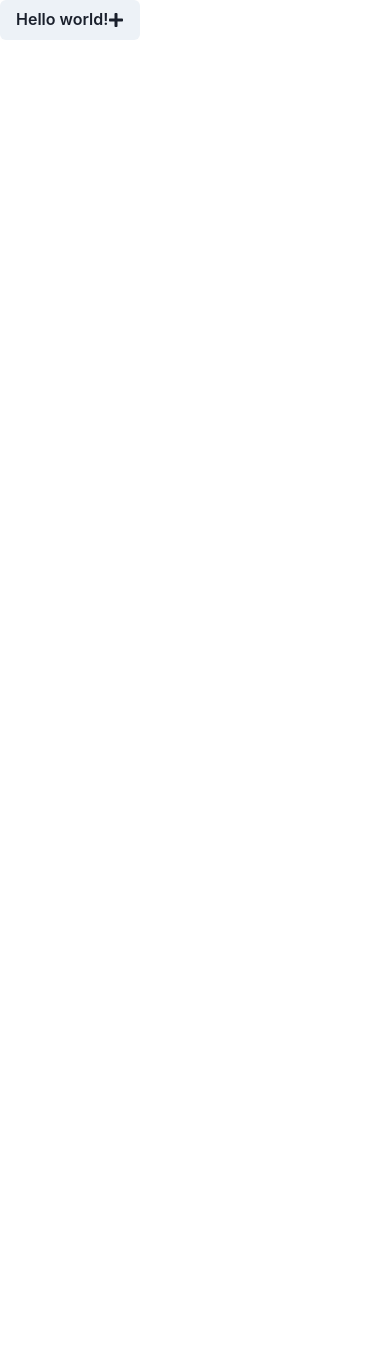
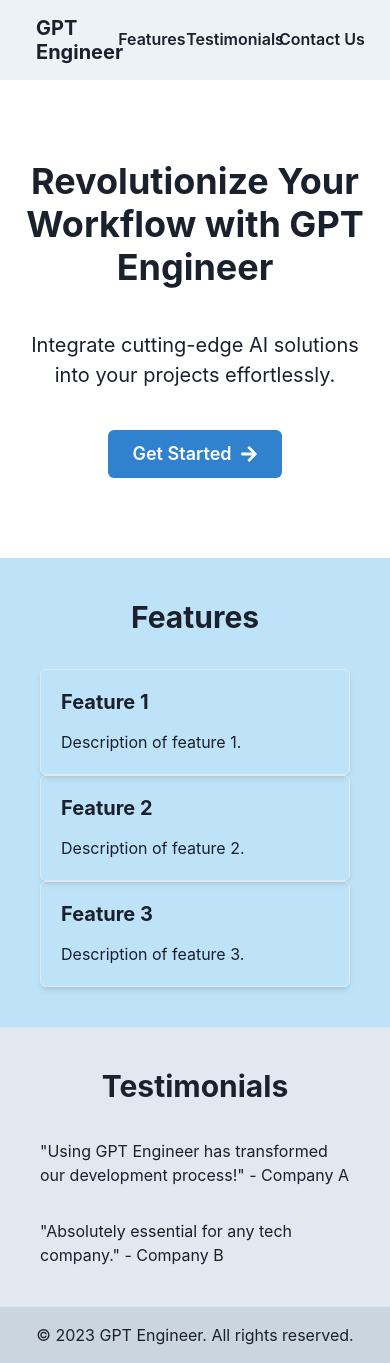
Before and after one commit to GPT-Engineer-App-Dev/cloud-portal, a React (Vite) app: page / in a window 390 px wide. Before the commit the page ends 844 px from the top, so only its background shows below. Built offline with nearby package versions, Linux system fonts and the light colour scheme.

Commit message:
Implemented a sleek and visually appealing landing page for a SaaS business with responsive layout.

```diff
--- a/src/pages/Index.jsx
+++ b/src/pages/Index.jsx
@@ -1,15 +1,54 @@
-// Complete the Index page component here
-// Use chakra-ui
-import { Button } from "@chakra-ui/react"; // example
-import { FaPlus } from "react-icons/fa"; // example - use react-icons/fa for icons
+import { Box, Flex, Text, Button, VStack, Heading, Container, Spacer } from '@chakra-ui/react';
+import { FaArrowRight } from 'react-icons/fa';
 
 const Index = () => {
-  // TODO: Create the website here!
   return (
-    <Button>
-      Hello world! <FaPlus />
-    </Button>
-  ); // example
+    <Box>
+      <Flex as="nav" bg="gray.100" p={4} align="center">
+        <Heading size="md" ml={5}>GPT Engineer</Heading>
+        <Spacer />
+        <Button mr={5} onClick={() => console.log('Navigate to features')}>Features</Button>
+        <Button mr={5} onClick={() => console.log('Navigate to testimonials')}>Testimonials</Button>
+        <Button mr={5} onClick={() => console.log('Navigate to contact')}>Contact Us</Button>
+      </Flex>
+      <Container maxW="container.xl" centerContent>
+        <VStack spacing={10} py={20}>
+          <Heading as="h1" size="2xl" textAlign="center">Revolutionize Your Workflow with GPT Engineer</Heading>
+          <Text fontSize="xl" textAlign="center">Integrate cutting-edge AI solutions into your projects effortlessly.</Text>
+          <Button rightIcon={<FaArrowRight />} colorScheme="blue" size="lg">Get Started</Button>
+        </VStack>
+      </Container>
+      <Box bg="blue.100" p={10}>
+        <VStack spacing={8}>
+          <Heading as="h2" size="xl">Features</Heading>
+          <Flex direction={{ base: 'column', md: 'row' }} justify="space-around" w="full">
+            <Box p={5} shadow="md" borderWidth="1px" flex="1" borderRadius="md">
+              <Heading size="md">Feature 1</Heading>
+              <Text mt={4}>Description of feature 1.</Text>
+            </Box>
+            <Box p={5} shadow="md" borderWidth="1px" flex="1" borderRadius="md">
+              <Heading size="md">Feature 2</Heading>
+              <Text mt={4}>Description of feature 2.</Text>
+            </Box>
+            <Box p={5} shadow="md" borderWidth="1px" flex="1" borderRadius="md">
+              <Heading size="md">Feature 3</Heading>
+              <Text mt={4}>Description of feature 3.</Text>
+            </Box>
+          </Flex>
+        </VStack>
+      </Box>
+      <Box bg="gray.200" p={10}>
+        <VStack spacing={8}>
+          <Heading as="h2" size="xl">Testimonials</Heading>
+          <Text fontSize="md">"Using GPT Engineer has transformed our development process!" - Company A</Text>
+          <Text fontSize="md">"Absolutely essential for any tech company." - Company B</Text>
+        </VStack>
+      </Box>
+      <Flex as="footer" bg="gray.300" p={4} justify="center">
+        <Text>© 2023 GPT Engineer. All rights reserved.</Text>
+      </Flex>
+    </Box>
+  );
 };
 
 export default Index;
```
